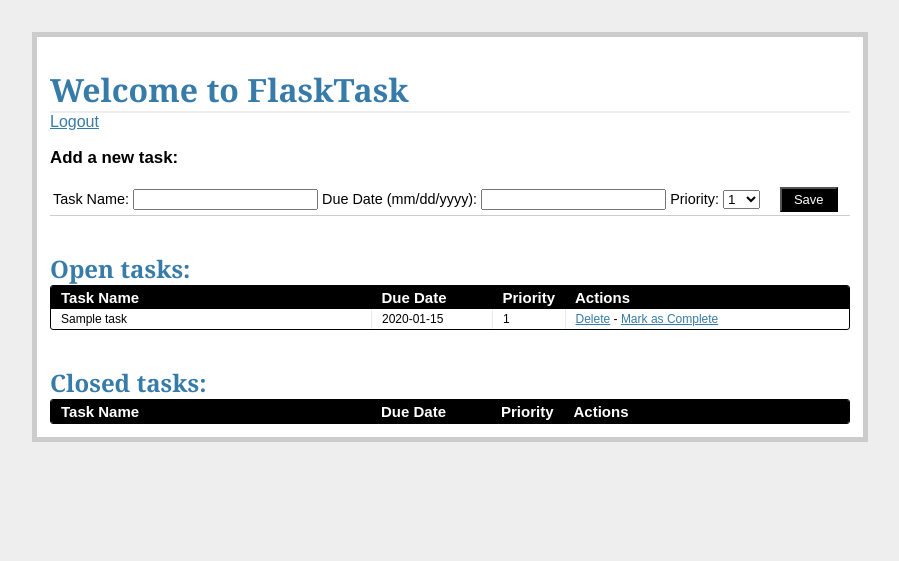
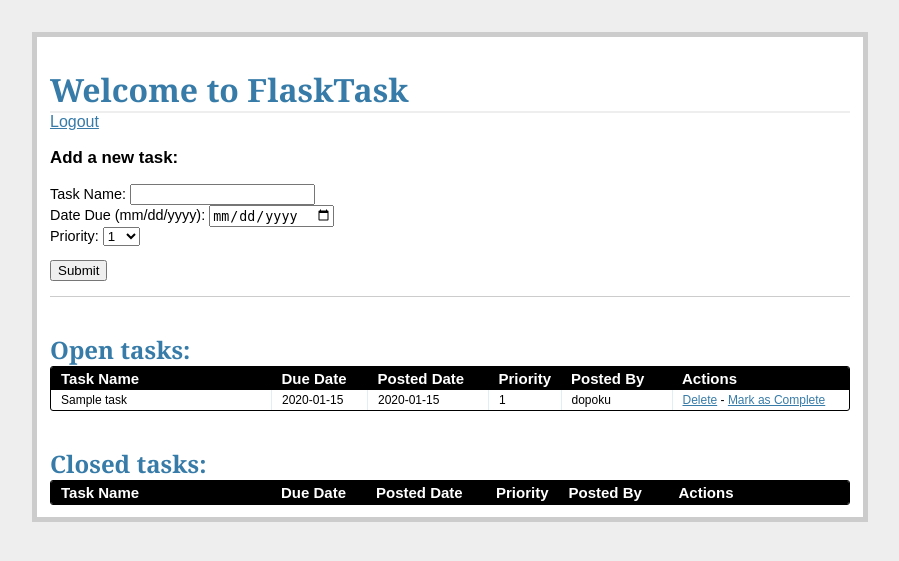
Before and after one commit to sdopoku/flasktaskr, a Flask app: page /tasks/ in a window 1280 px wide. Shown: the top 561 px of the page, without its empty margins (190-1089 px from the left). Run offline with Flask 2, Linux system fonts and the light colour scheme; a user stored in the database is signed in; data comes from the database, SQL or seed files in the repository; both versions use the stored data as it was after the commit; tables that the repository leaves empty hold one stand-in row (values such as "Sample post"); lists and menus that the app fills with data are empty.

Commit message:
Create one to many relationship between user and task model.

```diff
--- a/project/models.py
+++ b/project/models.py
@@ -19,11 +19,13 @@ class Task(db.Model):
     status = db.Column(db.Integer)
     user_id = db.Column(db.Integer, db.ForeignKey('users.id'))
 
-    def __init__(self, name, due_date, priority, status):
+    def __init__(self, name, due_date, priority, posted_date, status, user_id):
         self.name = name
         self.due_date = due_date
         self.priority = priority
+        self.posted_date = posted_date
         self.status = status
+        self.user_id = user_id
 
     def __repr__(self):
         return '<name {0}'.format(self.name)
--- a/project/templates/tasks.html
+++ b/project/templates/tasks.html
@@ -5,41 +5,15 @@
 <a href="/logout">Logout</a>
 <div class="add-task">
   <h3>Add a new task:</h3>
-  <table>
-    <tr>
-      <form action="{{ url_for('new_task') }}" method="post">
-        {{ form.csrf_token }}
-        <td>
-          <label>Task Name:</label>
-          <input type="text" name="name">
-        </td>
-        <td>
-          <label>Due Date (mm/dd/yyyy):</label>
-          <input type="text" name="due_date" width="120px">
-        </td>
-        <td>
-          <label>Priority:</label>
-          <select name="priority" width="100px">
-            <option value="1">1</option>
-            <option value="2">2</option>
-            <option value="3">3</option>
-            <option value="4">4</option>
-            <option value="5">5</option>
-            <option value="6">6</option>
-            <option value="7">7</option>
-            <option value="8">8</option>
-            <option value="9">9</option>
-            <option value="10">10</option>
-          </select>
-        </td>
-        <td>
-          &nbsp;
-          &nbsp;
-          <input type="submit" class="button" value="Save">
-        </td>
-      </form>
-    </tr>
-  </table>
+    <form action="{{ url_for('new_task') }}" method="post">
+      {{ form.csrf_token }}
+      <p>
+        {{ form.name.label }}: {{ form.name }}<br>
+        {{ form.due_date.label }}: {{ form.due_date }}<br>
+        {{ form.priority.label }}: {{ form.priority }}
+      </p>
+      <p><input type="submit" value="Submit"></p>
+    </form>
 </div>
 <div class="entries">
   <br>
@@ -49,17 +23,21 @@
     <table>
       <thead>
         <tr>
-          <th width="300px"><strong>Task Name</strong></th>
-          <th width="100px"><strong>Due Date</strong></th>
+          <th width="200px"><strong>Task Name</strong></th>
+          <th width="75px"><strong>Due Date</strong></th>
+          <th width="100px"><strong>Posted Date</strong></th>
           <th width="50px"><strong>Priority</strong></th>
+          <th width="90px"><strong>Posted By</strong></th>
           <th><strong>Actions</strong></th>
         </tr>
       </thead>
       {% for task in open_tasks %}
       <tr>
-        <td width="300px">{{ task.name }}</td>
-        <td width="100px">{{ task.due_date }}</td>
+        <td width="200px">{{ task.name }}</td>
+        <td width="75px">{{ task.due_date }}</td>
+        <td width="100px">{{ task.posted_date }}</td>
         <td width="50px">{{ task.priority }}</td>
+        <td width="90px">{{ task.poster.name }}</td>
         <td>
           <a href="{{ url_for('delete_entry', task_id=task.task_id) }}">Delete</a> -
           <a href="{{ url_for('complete', task_id = task.task_id)}}">Mark as Complete</a>
@@ -77,19 +55,24 @@
     <table>
       <thead>
         <tr>
-          <th width="300px"><strong>Task Name</strong></th>
-          <th width="100px"><strong>Due Date</strong></th>
+          <th width="200px"><strong>Task Name</strong></th>
+          <th width="75px"><strong>Due Date</strong></th>
+          <th width="100px"><strong>Posted Date</strong></th>
           <th width="50px"><strong>Priority</strong></th>
+          <th width="90px"><strong>Posted By</strong></th>
           <th><strong>Actions</strong></th>
         </tr>
       </thead>
       {% for task in closed_tasks %}
         <tr>
-          <td wdith="300px">{{ task.name }}</td>
-          <td width="100px">{{ task.due_date }}</td>
+          <td wdith="200px">{{ task.name }}</td>
+          <td width="75px">{{ task.due_date }}</td>
+          <td width="100px">{{ task.posted_date }}</td>
           <td width="50px">{{ task.priority }}</td>
-        <td><a href="{{ url_for('delete_entry', task_id = task.task_id) }}">Delete</a>
-        </td>
+          <td width="90px">{{ task.poster.name }}</td>
+          <td>
+            <a href="{{ url_for('delete_entry', task_id = task.task_id) }}">Delete</a>
+          </td>
         </tr>
       {% endfor %}
     </table>
--- a/project/views.py
+++ b/project/views.py
@@ -9,6 +9,9 @@ from functools import wraps
 from flask import Flask, flash, redirect,\
 render_template, request, session, url_for
 from flask.ext.sqlalchemy import SQLAlchemy
+
+# datetime
+import datetime
 
 
 # config
@@ -82,6 +85,8 @@ def new_task():
                 form.name.data,
                 form.due_date.data,
                 form.priority.data,
+                datetime.datetime.utcnow(),
+                '1',
                 '1'
             )
             db.session.add(new_task)
```
Also changed, not shown: project/flasktaskr.db.
